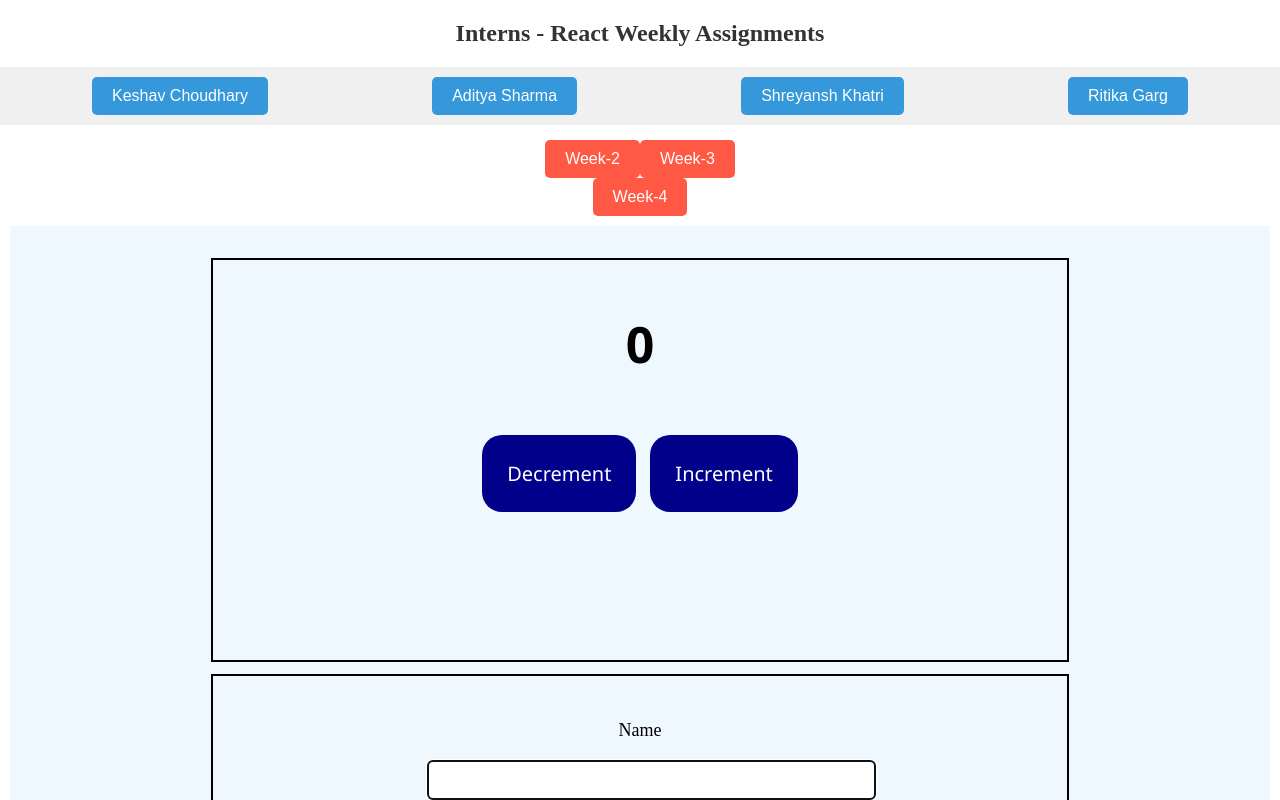
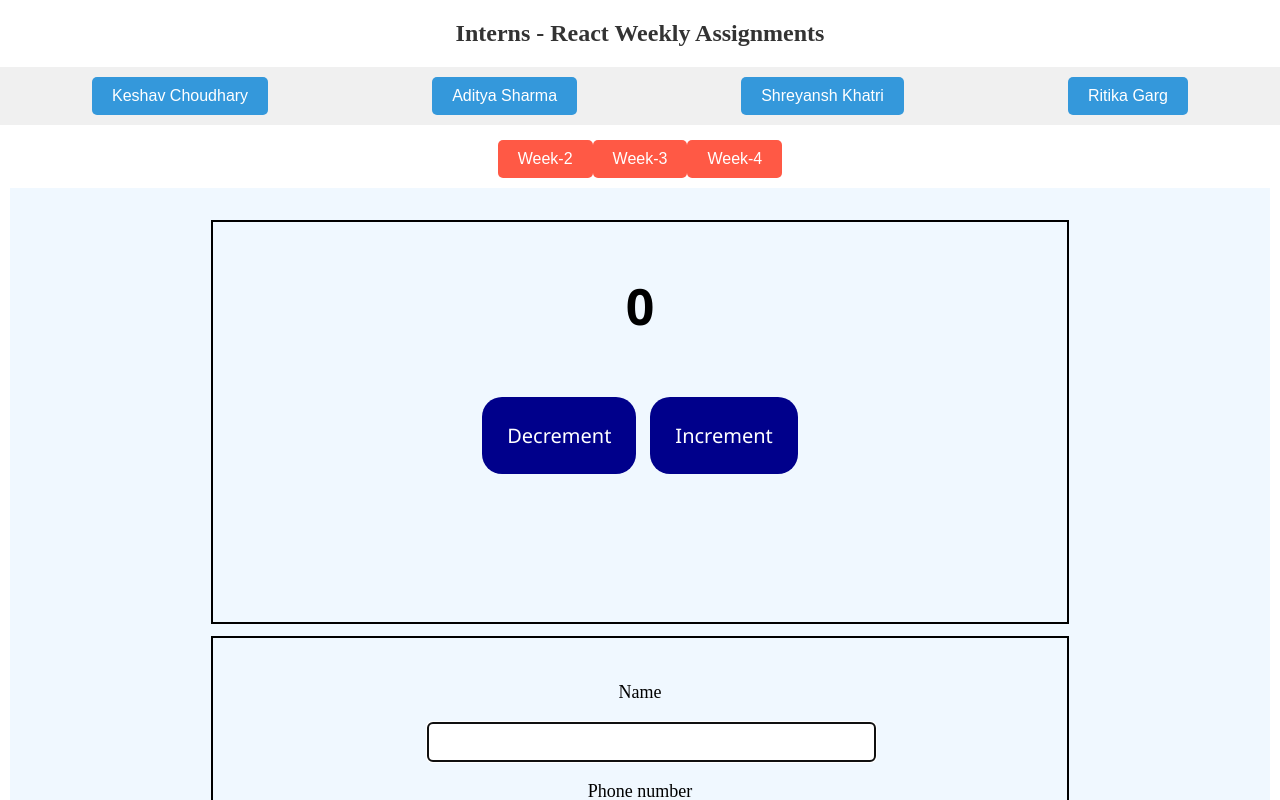
Before and after one commit to choudhary-keshav/javascript-training, a React (Create React App) app: page /ritika/week3 in a window 1280 px wide. Shown: the top 800 px of the page. Built offline with nearby package versions, Linux system fonts and the light colour scheme; no server answers.

Commit message:
Resolved all the pr comments

```diff
--- a/src/components/Home/Ritika/Week4/Context/context.tsx
+++ b/src/components/Home/Ritika/Week4/Context/context.tsx
@@ -26,13 +26,13 @@ const AppProvider: React.FC<AppProviderProps> = ({ children }) => {
     getMovies(API_URL);
   }, []);
 
-  const contextValue: AppContextValue = useMemo(
+  const contextValueToPass: AppContextValue = useMemo(
     () => ({
       movie
     }),
     [movie]
   );
 
-  return <AppContext.Provider value={contextValue}>{children}</AppContext.Provider>;
+  return <AppContext.Provider value={contextValueToPass}>{children}</AppContext.Provider>;
 };
 export { AppContext, AppProvider };
--- a/src/components/Home/Ritika/Week4/utils/interface.ts
+++ b/src/components/Home/Ritika/Week4/utils/interface.ts
@@ -9,6 +9,7 @@ export interface Movie {
   Released?: string;
   Country?: string;
 }
+
 export interface AppContextValue {
   movie: Movie[];
 }
--- a/src/components/Home/Ritika/index.tsx
+++ b/src/components/Home/Ritika/index.tsx
@@ -3,38 +3,26 @@ import { Link, Outlet } from 'react-router-dom';
 import { AppProvider } from './Week4/Context/context';
 import { MainContainerWrapper } from './styles';
 
+const weeks = [
+  { id: 'week2', label: 'Week-2' },
+  { id: 'week3', label: 'Week-3' },
+  { id: 'week4', label: 'Week-4' }
+];
+
 const Ritika: React.FC = () => {
-  const [selectedWeek, setSelectedWeek] = useState('');
+  const [selectedWeek, setSelectedWeek] = useState<string>('');
 
   return (
     <MainContainerWrapper>
       <AppProvider>
         <div className='weekButtonsContainer'>
-          <Link to='week2'>
-            <button
-              className={`weekButton ${selectedWeek === 'week2' ? 'active' : ''}`}
-              value='week2'
-              onClick={(e) => setSelectedWeek(e.currentTarget.value)}>
-              Week-2
-            </button>
-          </Link>
-          <Link to='week3'>
-            <button
-              className={`weekButton ${selectedWeek === 'week3' ? 'active' : ''}`}
-              value='week3'
-              onClick={(e) => setSelectedWeek(e.currentTarget.value)}>
-              Week-3
-            </button>
-          </Link>
-          <br></br>
-          <Link to='week4'>
-            <button
-              className={`weekButton ${selectedWeek === 'week4' ? 'active' : ''}`}
-              value='week4'
-              onClick={(e) => setSelectedWeek(e.currentTarget.value)}>
-              Week-4
-            </button>
-          </Link>
+          {weeks.map((week) => (
+            <Link to={week.id} key={week.id}>
+              <button className={`weekButton ${selectedWeek === week.id ? 'active' : ''}`} onClick={() => setSelectedWeek(week.id)}>
+                {week.label}
+              </button>
+            </Link>
+          ))}
           <Outlet />
         </div>
       </AppProvider>
```
